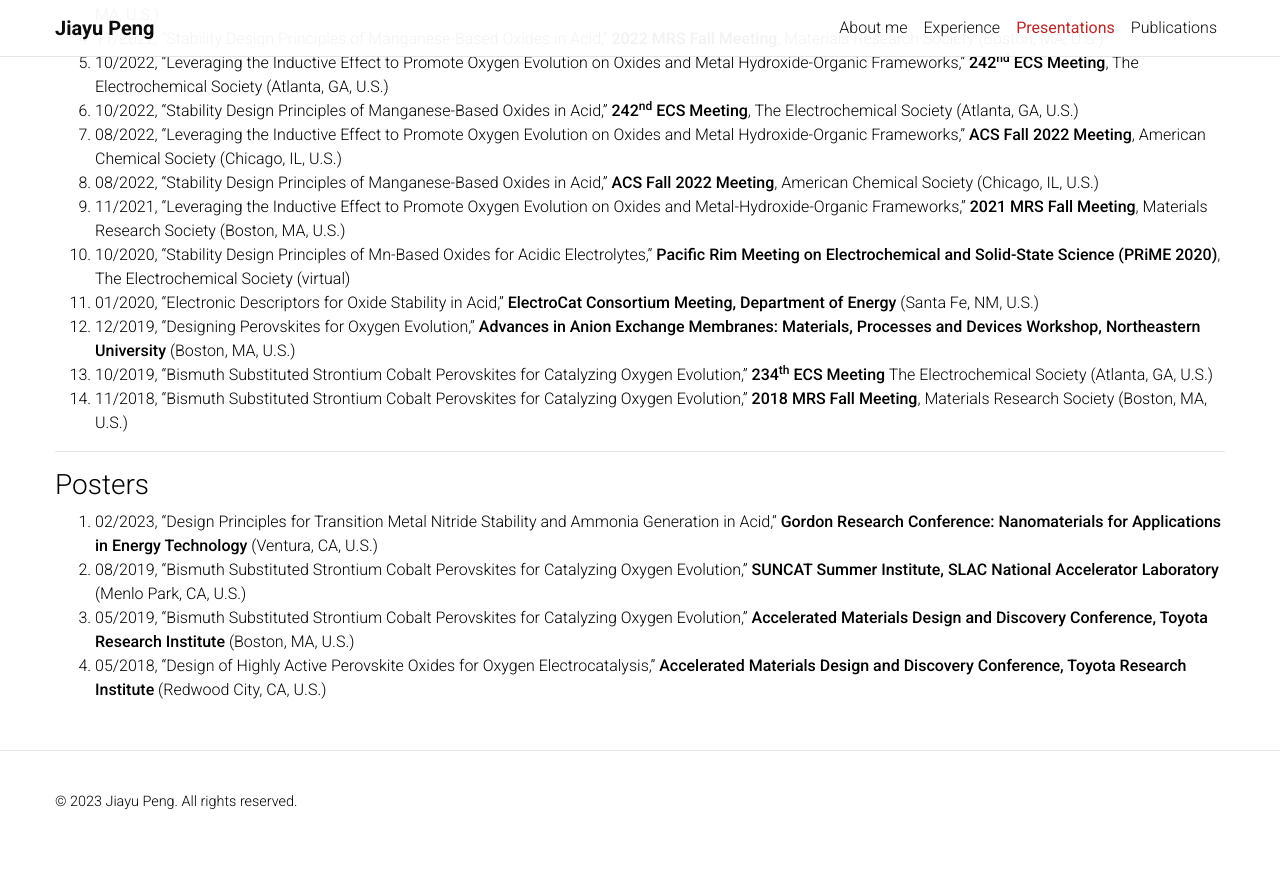
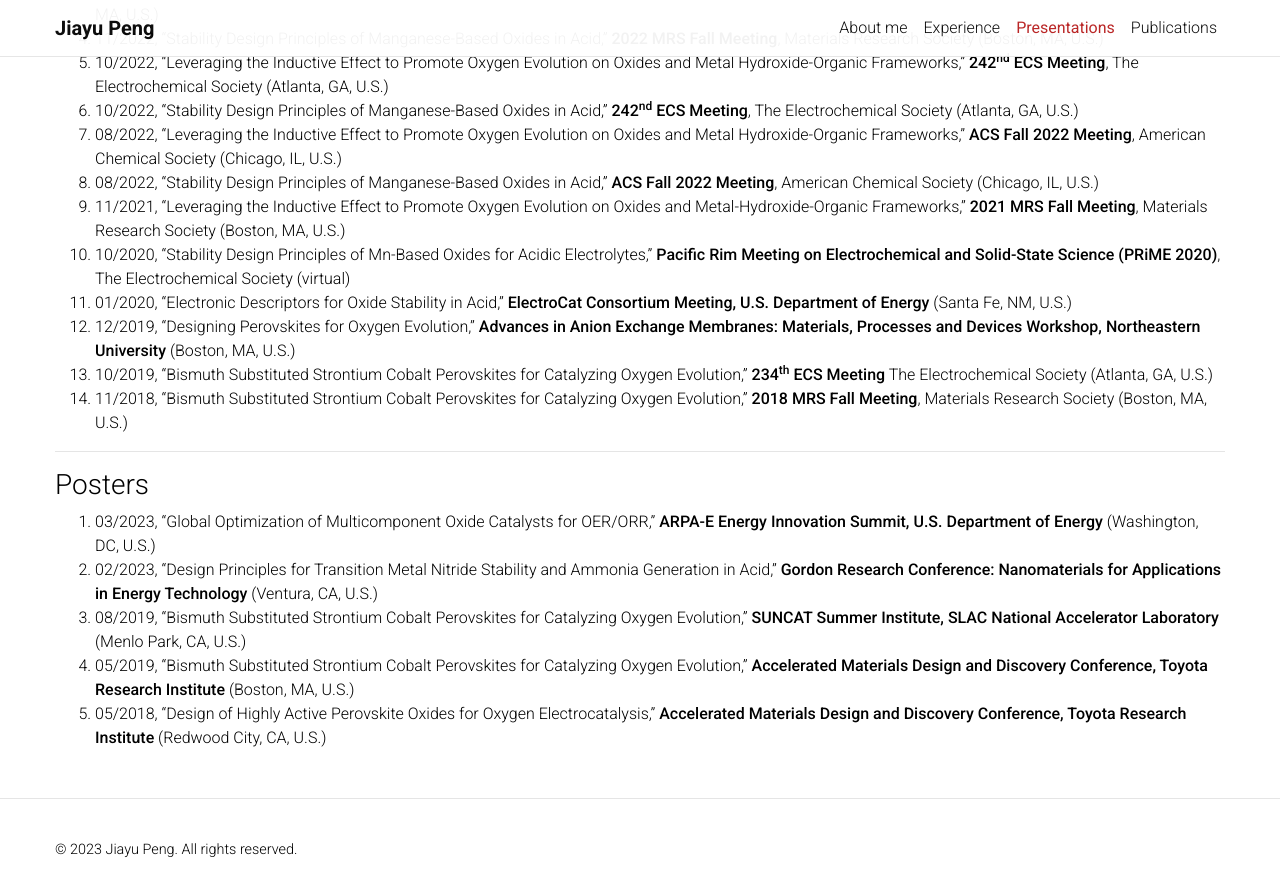
Before and after one commit to jypeng95/jypeng95.github.io, a Jekyll site: the page built from _pages/presentations.md, in a window 1280 px wide and 900 px high, scrolled down 513 px. Shown: the top 896 px of the window. Built offline with Jekyll 4.4.1, drawn with Linux system fonts in a browser that asks for light colours; a style sheet for code colours, icons or effects is not loaded; before the commit the page ends 1365 px from its top, so only the background shows below that.

Commit message:
Update presentations

```diff
--- a/_pages/presentations.md
+++ b/_pages/presentations.md
@@ -26,7 +26,7 @@ Society (virtual)
 1. 08/2022, "Stability Design Principles of Manganese-Based Oxides in Acid," **ACS Fall 2022 Meeting**, American Chemical Society (Chicago, IL, U.S.)
 1. 11/2021, "Leveraging the Inductive Effect to Promote Oxygen Evolution on Oxides and Metal-Hydroxide-Organic Frameworks," **2021 MRS Fall Meeting**, Materials Research Society (Boston, MA, U.S.)
 1. 10/2020, "Stability Design Principles of Mn-Based Oxides for Acidic Electrolytes," **Pacific Rim Meeting on Electrochemical and Solid-State Science (PRiME 2020)**, The Electrochemical Society (virtual)
-1. 01/2020, "Electronic Descriptors for Oxide Stability in Acid," **ElectroCat Consortium Meeting, Department of Energy** (Santa Fe, NM, U.S.)
+1. 01/2020, "Electronic Descriptors for Oxide Stability in Acid," **ElectroCat Consortium Meeting, U.S. Department of Energy** (Santa Fe, NM, U.S.)
 1. 12/2019, "Designing Perovskites for Oxygen Evolution," **Advances in Anion Exchange Membranes: Materials, Processes and Devices Workshop, Northeastern University** (Boston, MA, U.S.)
 1. 10/2019, "Bismuth Substituted Strontium Cobalt Perovskites for Catalyzing Oxygen Evolution," **234<sup>th</sup> ECS Meeting** The Electrochemical Society (Atlanta, GA, U.S.)
 1. 11/2018, "Bismuth Substituted Strontium Cobalt Perovskites for Catalyzing Oxygen Evolution," **2018 MRS Fall Meeting**, Materials Research Society (Boston, MA, U.S.)
@@ -35,6 +35,7 @@ Society (virtual)
 
 ### Posters
 
+1. 03/2023, "Global Optimization of Multicomponent Oxide Catalysts for OER/ORR," **ARPA-E Energy Innovation Summit, U.S. Department of Energy** (Washington, DC, U.S.)
 1. 02/2023, "Design Principles for Transition Metal Nitride Stability and Ammonia Generation in Acid," **Gordon Research Conference: Nanomaterials for Applications in Energy Technology** (Ventura, CA, U.S.)
 1. 08/2019, "Bismuth Substituted Strontium Cobalt Perovskites for Catalyzing Oxygen Evolution," **SUNCAT Summer Institute, SLAC National Accelerator Laboratory** (Menlo Park, CA, U.S.)
 1. 05/2019, "Bismuth Substituted Strontium Cobalt Perovskites for Catalyzing Oxygen Evolution," **Accelerated Materials Design and Discovery Conference, Toyota Research Institute** (Boston, MA, U.S.)
```
